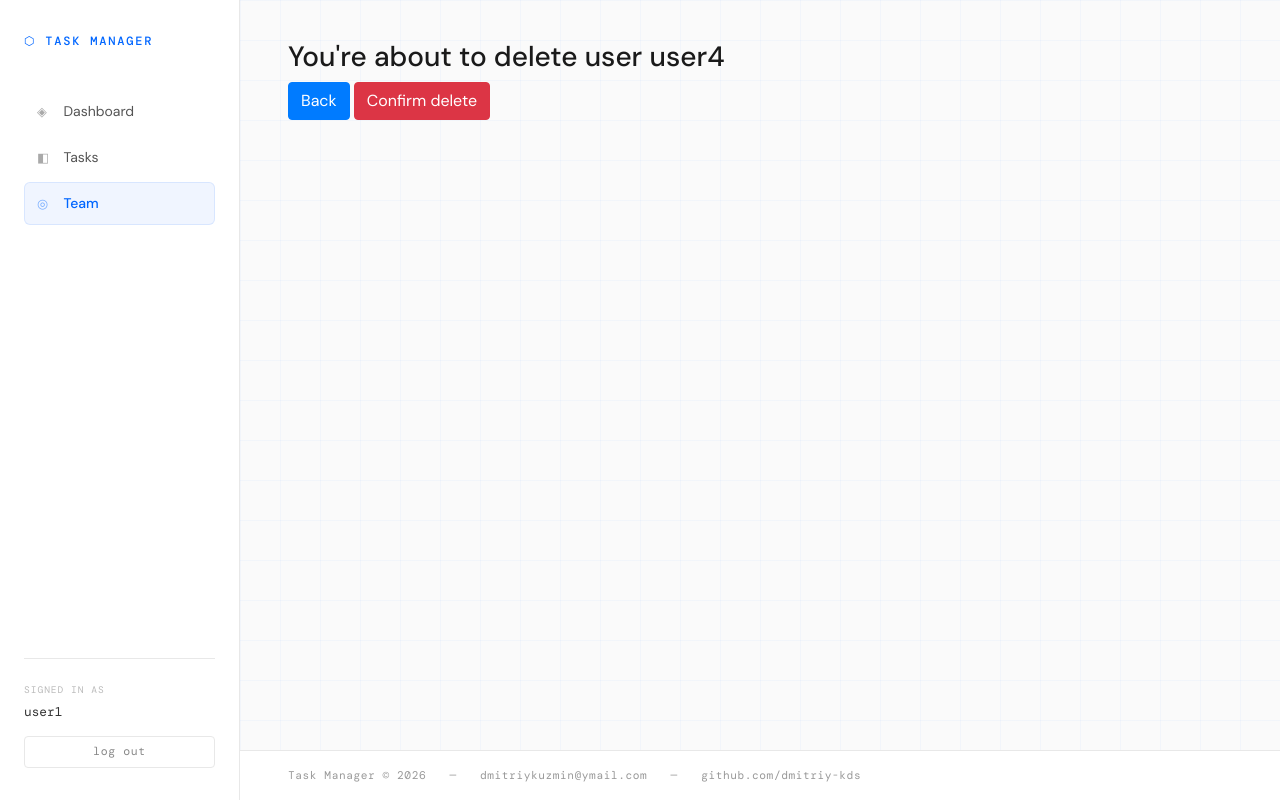
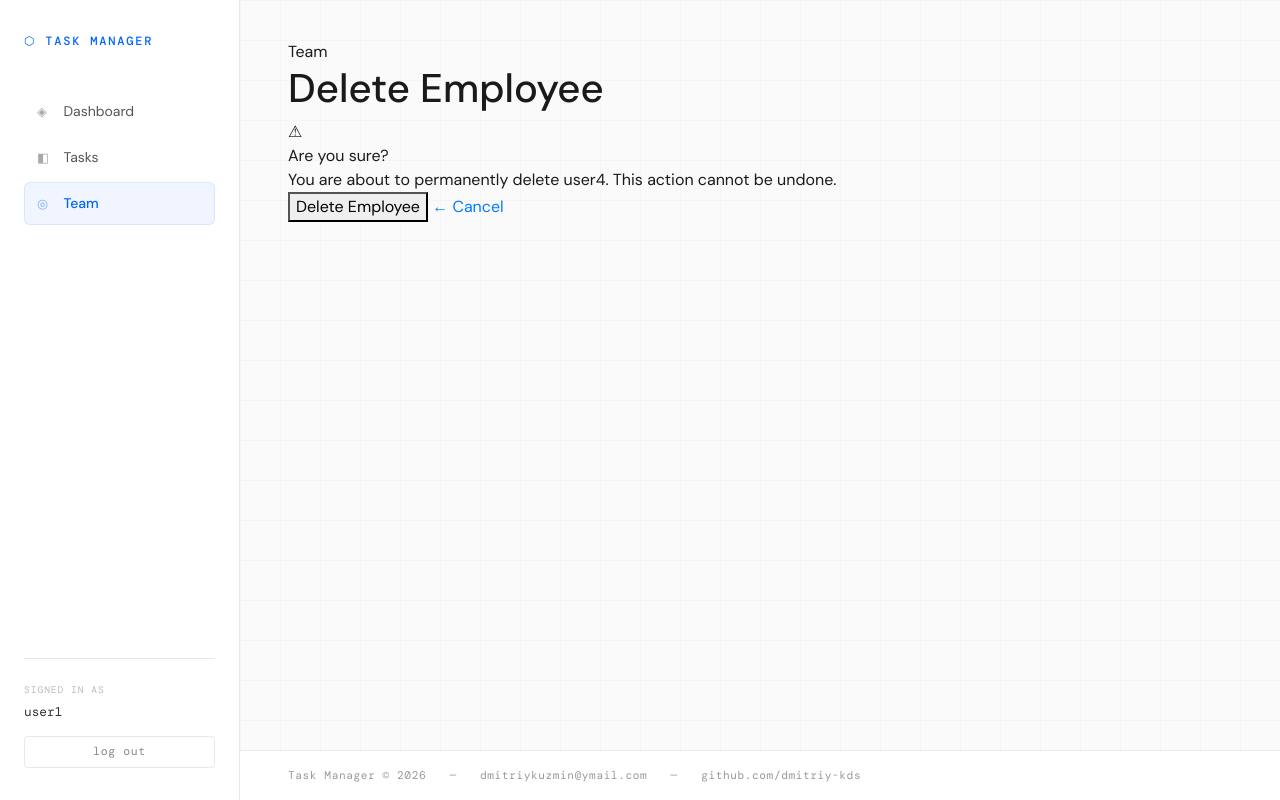
Before and after one commit to dmitriy-kds/it-company, a Django app: page /workers/4/delete/ in a window 1280 px wide. Run offline with Django 5.2, Linux system fonts and the light colour scheme; a user stored in the database is signed in; data comes from the database, SQL or seed files in the repository; some libraries are stand-ins or nearby versions; some web fonts are replaced.

Commit message:
feat: Style up worker confirm delete page

```diff
--- a/templates/task_manager/worker_confirm_delete.html
+++ b/templates/task_manager/worker_confirm_delete.html
@@ -1,12 +1,35 @@
 {% extends "base.html" %}
-{% load crispy_forms_filters %}
+
+{% block title %}<title>Delete Employee — Task Manager</title>{% endblock %}
 
 {% block content %}
-  <h3>You're about to delete user {{ worker.username }}</h3>
+
+<div class="page-header">
+  <div>
+    <div class="page-label">Team</div>
+    <h1 class="page-title">Delete Employee</h1>
+  </div>
+</div>
+
+<div class="form-card">
+  <div class="delete-warning">
+    <div class="delete-warning-icon">⚠</div>
+    <div>
+      <div class="delete-warning-title">Are you sure?</div>
+      <div class="delete-warning-subtitle">
+        You are about to permanently delete <span class="delete-target">{{ worker.username }}</span>.
+        This action cannot be undone.
+      </div>
+    </div>
+  </div>
+
   <form action="" method="POST">
     {% csrf_token %}
-    {{ form|crispy }}
-    <a class="btn btn-primary" href="{% url 'task_manager:worker-list' %}">Back</a>
-    <input class="btn btn-danger" type="submit" value="Confirm delete">
+    <div class="form-actions">
+      <button type="submit" class="btn-danger-action">Delete Employee</button>
+      <a href="{% url 'task_manager:worker-list' %}" class="btn-secondary-action">← Cancel</a>
+    </div>
   </form>
+</div>
+
 {% endblock %}
```
